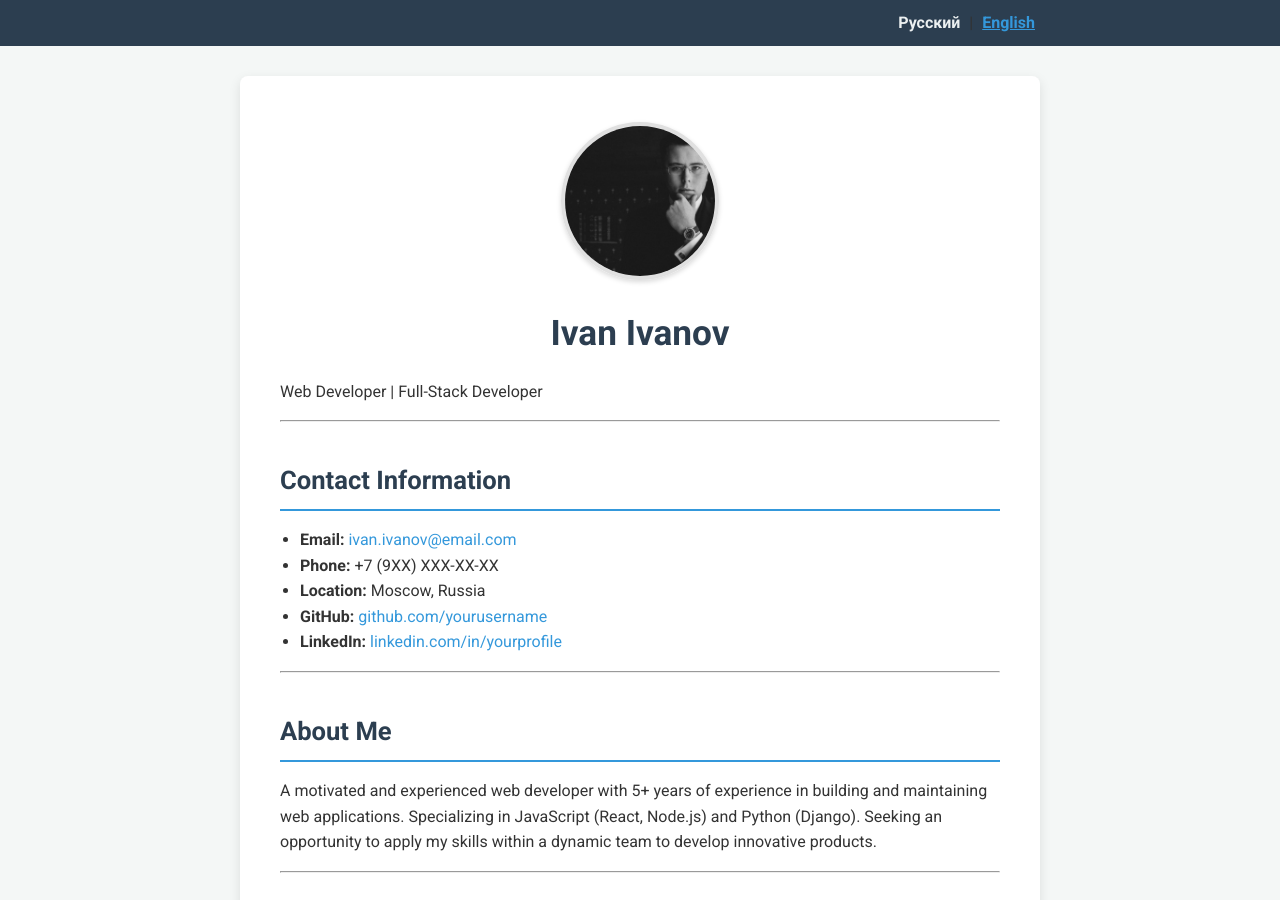
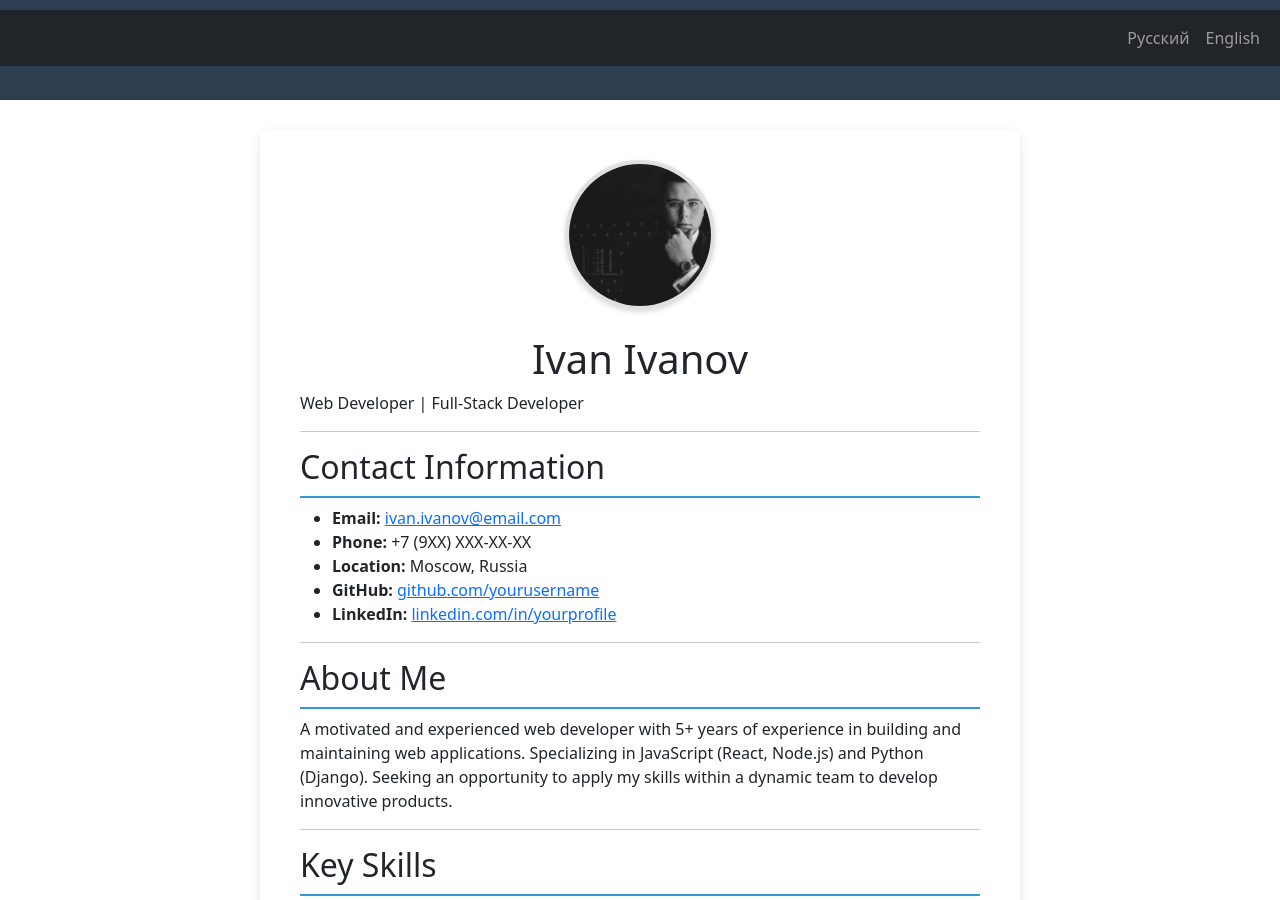
Before and after one commit to Pomoguy/cv, a Jekyll site: the page built from en/index.md, in a window 1280 px wide and 900 px high. Built offline with Jekyll 4.4.1, drawn with Linux system fonts in a browser that asks for light colours.

```diff
--- a/_layouts/default.html
+++ b/_layouts/default.html
@@ -7,15 +7,20 @@
     <link rel="stylesheet" href="/assets/css/styles.css">
     <!-- Опционально: иконки Font Awesome -->
     <link rel="stylesheet" href="https://cdnjs.cloudflare.com/ajax/libs/font-awesome/6.4.0/css/all.min.css">
+    <link href="https://cdn.jsdelivr.net/npm/bootstrap@5.3.0/dist/css/bootstrap.min.css" rel="stylesheet">
     <!-- Опционально: шрифты Google Fonts -->
     <link href="https://fonts.googleapis.com/css2?family=Roboto:wght@400;700&display=swap" rel="stylesheet">
     <script src="/assets/js/scripts.js" defer></script>
 </head>
 <body>
 <header class="site-header">
-    <nav class="language-switcher">
-        <a href="/cv/ru/" data-lang="ru">Русский</a> |
-        <a href="/cv/en/" data-lang="en">English</a>
+    <nav class="navbar navbar-expand-lg navbar-dark bg-dark mb-4">
+        <div class="container-fluid">
+            <ul class="navbar-nav ms-auto">
+                <li class="nav-item"><a class="nav-link" href="/cv/ru/" data-lang="ru">Русский</a></li>
+                <li class="nav-item"><a class="nav-link" href="/cv/en/" data-lang="en">English</a></li>
+            </ul>
+        </div>
     </nav>
 </header>
 
```
